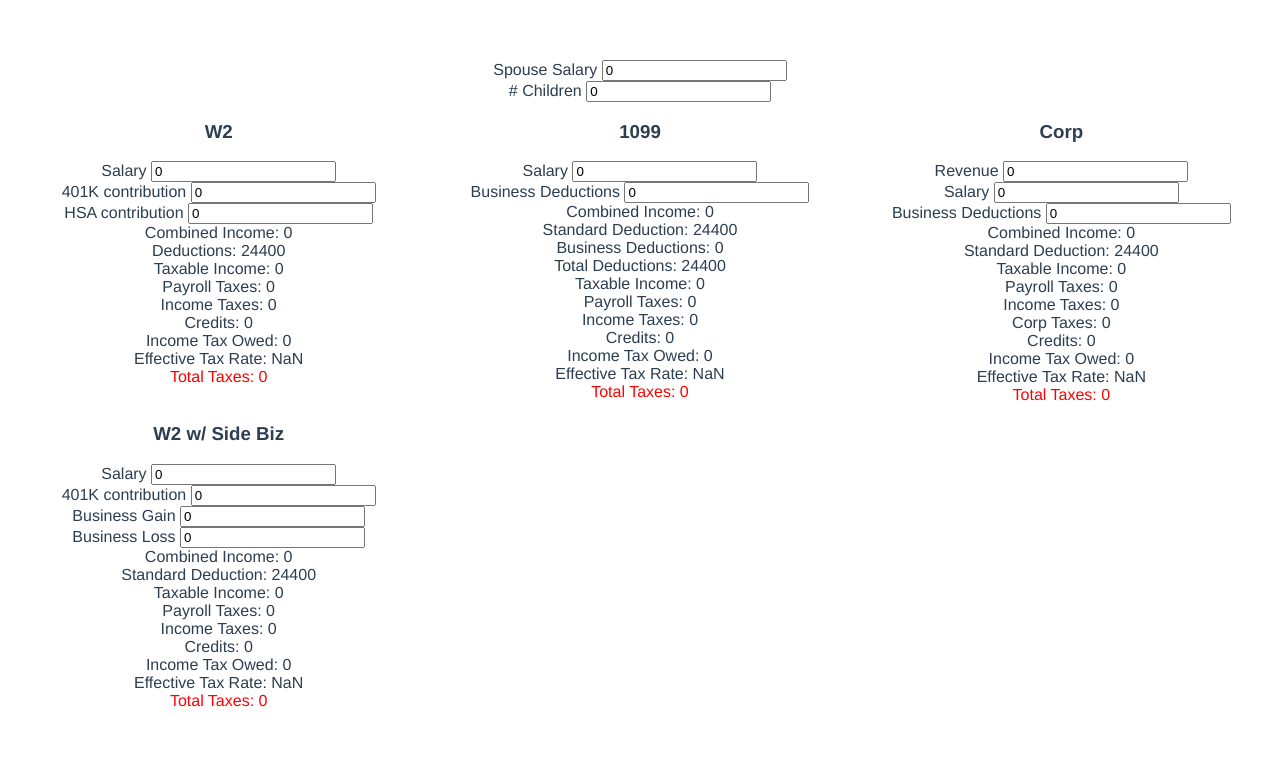
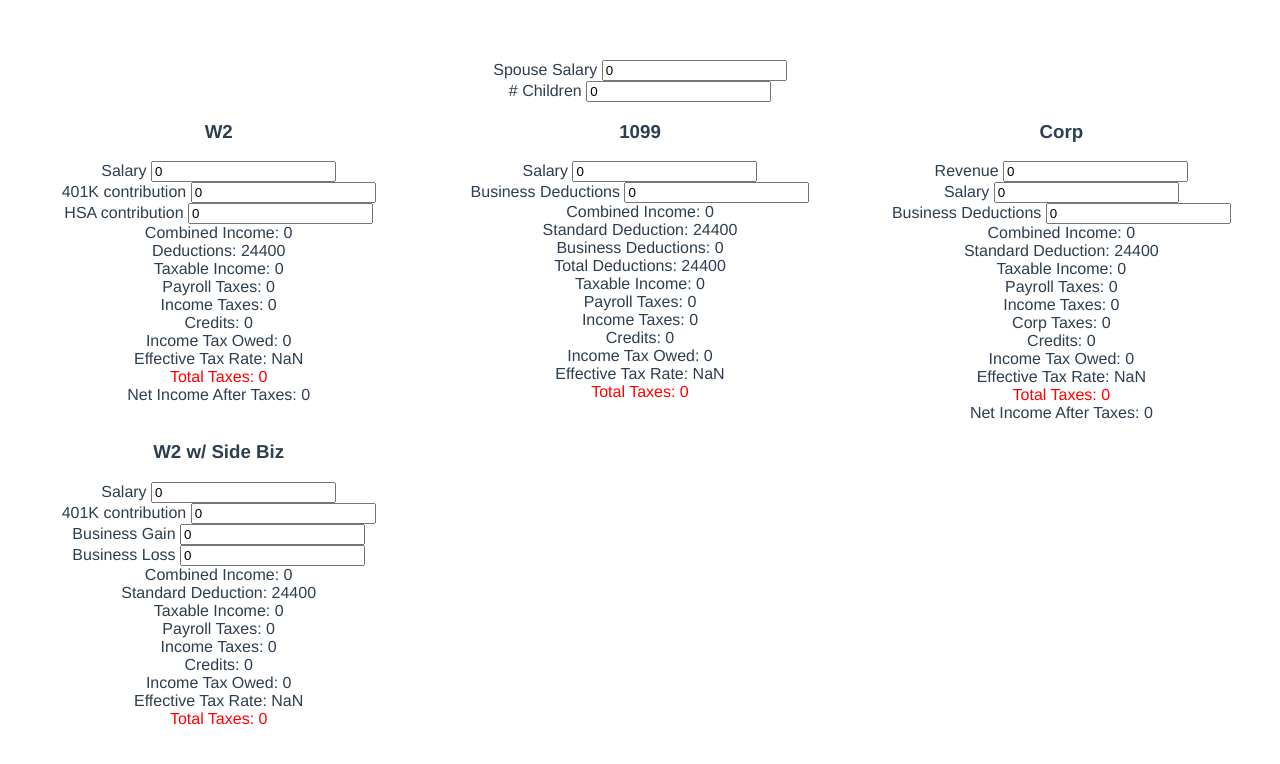
Before and after one commit to cotterjd/w2v1099, a Vue app: page / in a window 1280 px wide. Shown: the top 764 px of the page. Built offline with nearby package versions, Linux system fonts and the light colour scheme.

Commit message:
feat: add net income after taxes to w2 & corp

```diff
--- a/src/components/Corp.vue
+++ b/src/components/Corp.vue
@@ -23,6 +23,7 @@
       <span>Income Tax Owed: {{incomeTaxesOwed}}</span><br>
       <span>Effective Tax Rate: {{effectiveTaxRate}}</span><br>
       <font color="red">Total Taxes: {{totalTaxes}}</font><br>
+      <span>Net Income After Taxes: {{netIncomeAfterTaxes}}</span><br>
     </div>
   </div>
 </template>
@@ -88,6 +89,9 @@ export default {
     },
     totalTaxes () {
       return this.incomeTaxesOwed + this.payrollTaxes
+    },
+    netIncomeAfterTaxes () {
+      return this.combinedIncome - this.totalTaxes
     },
   },
   methods: {}
--- a/src/components/W2.vue
+++ b/src/components/W2.vue
@@ -20,6 +20,7 @@
       <span>Income Tax Owed: {{w2IncomeTaxesOwed}}</span><br>
       <span>Effective Tax Rate: {{w2EffectiveTaxRate}}</span><br>
       <font color="red">Total Taxes: {{w2TotalTaxes}}</font><br>
+      <span>Net Income After Taxes: {{netIncomeAfterTaxes}}</span><br>
     </div>
   </div>
 </template>
@@ -85,6 +86,9 @@ export default {
     },
     w2TotalTaxes () {
       return this.w2IncomeTaxesOwed + this.w2PayrollTaxes
+    },
+    netIncomeAfterTaxes () {
+      return this.w2CombinedIncome - this.w2TotalTaxes
     },
   },
   methods: {}
```
